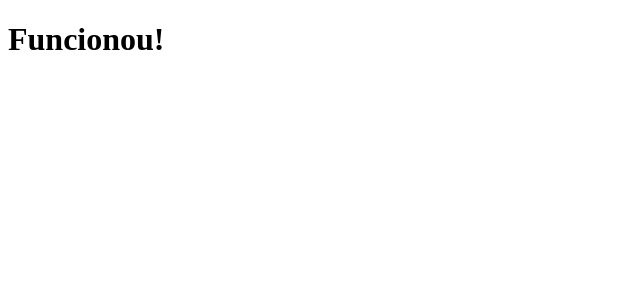
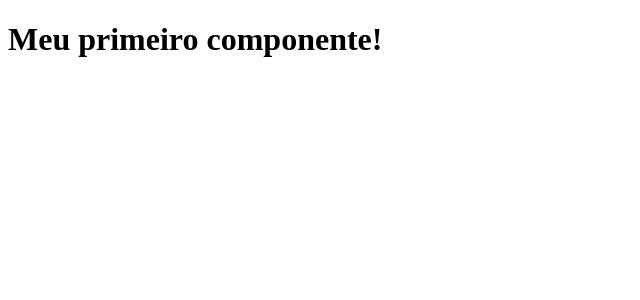
Before and after one commit to ddcsilva/Curso-Balta-7181, an Angular app in the folder ListaTarefas/: page / in a window 1280 px wide. Shown: the top 300 px of the page, without its empty margins (0-640 px from the left). Built offline with nearby package versions, Linux system fonts and the light colour scheme.

Commit message:
Rodando a aplicação

```diff
--- a/ListaTarefas/src/app/app.component.html
+++ b/ListaTarefas/src/app/app.component.html
@@ -1 +1 @@
-<h1>Funcionou!</h1>
+<h1>Meu primeiro componente!</h1>
--- a/ListaTarefas/src/app/app.component.ts
+++ b/ListaTarefas/src/app/app.component.ts
@@ -6,5 +6,4 @@ import { Component } from '@angular/core';
   styleUrls: ['./app.component.css']
 })
 export class AppComponent {
-  title = 'ListaTarefas';
 }
```
